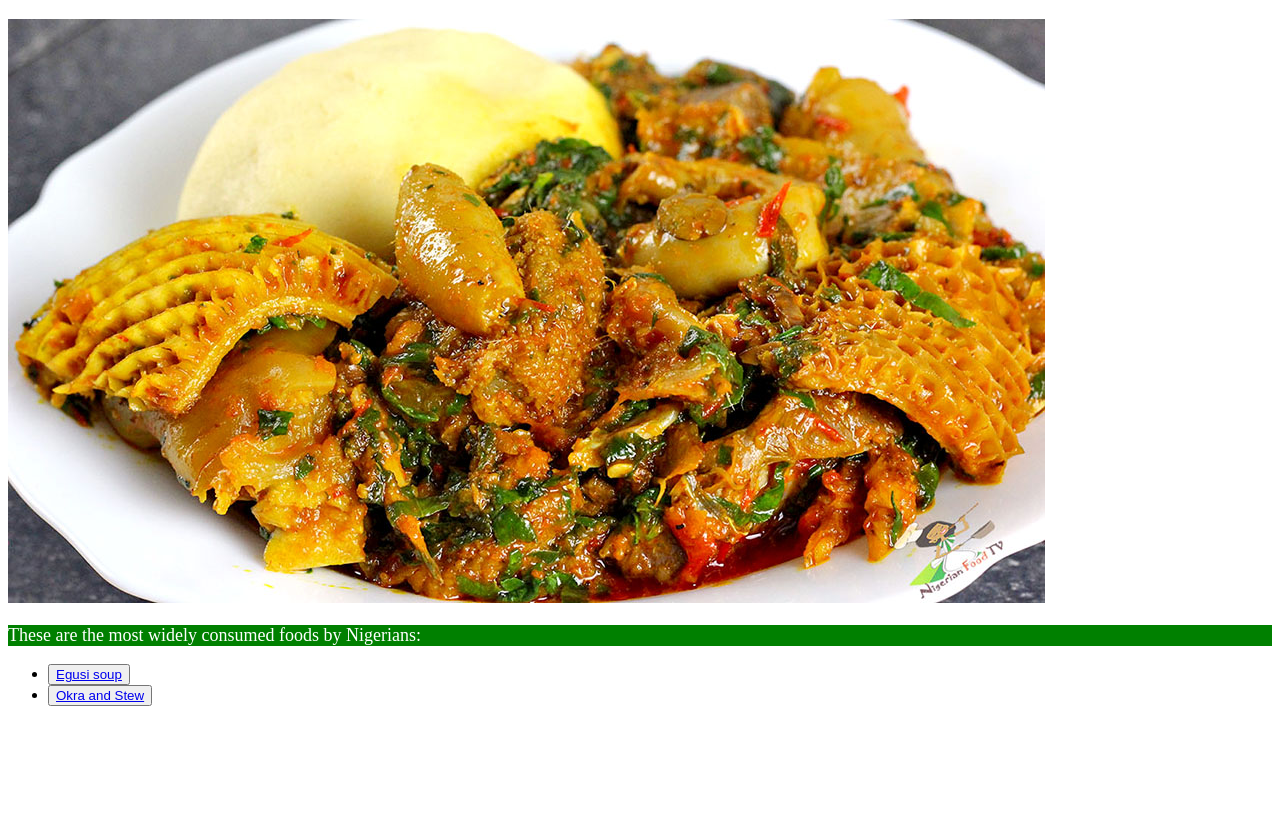
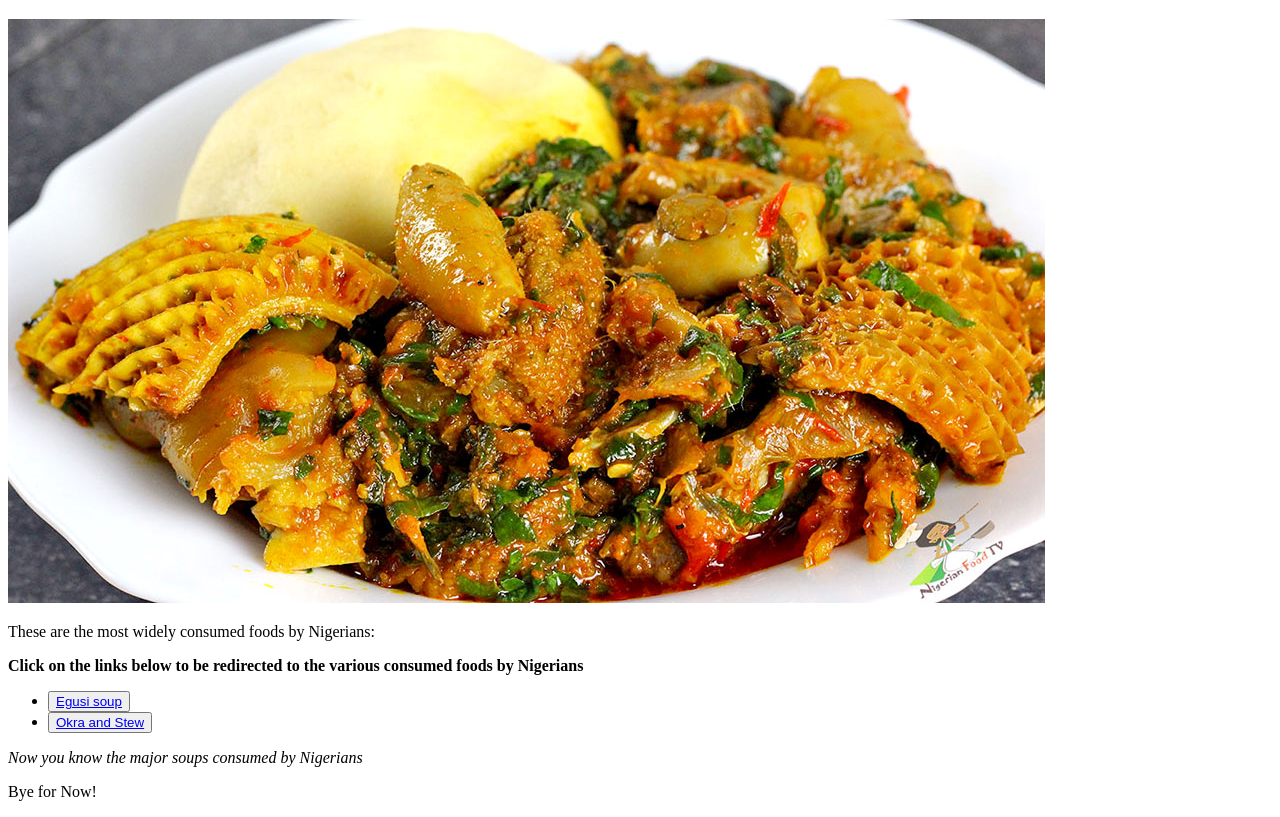
Before and after one commit to yobamsGit/Odin-recipes, a plain HTML site: page index.html in a window 1280 px wide. Shown: the part 100-917 px from the top of the page. Before the commit the page ends 822 px from the top, so only its background shows below. Drawn offline with Linux system fonts and the light colour scheme.

Commit message:
Trying class and Id selectors

```diff
--- a/index.html
+++ b/index.html
@@ -9,29 +9,36 @@
 
 <body>
 
-    <style>
-        p {
-    background-color: green;
-    color: white;
-    font-size: 18px
-        }
-    </style>
-
-
     <h1>Odin Recipes</h1>
+    <div class="number1">
     <h5 style="text-align:center;">Welcome to the project for Nigerian food recipes</h5>
-
+    </div>
     <img src="images/EFO-RIRO.jpg" alt="Efo-riro soup">
-
+    <div id="number2">
     <p>
    These are the most widely consumed foods by Nigerians:
     </p>
+    </div>
+
+   <div class="number3"> <p>
+        <strong>Click on the links below to be redirected to the various consumed foods by Nigerians</strong>
+    </p> </div>
         <ul>
             <li>
             <button><a href="foods/egusi-soup.html">Egusi soup</a></button> </li>
            <li>
             <button><a href="foods/okro-and-stew.html">Okra and Stew</a></button></li>
         </ul>
+    <div id="number 4">
+        <p>
+            <em>Now you know the major soups consumed by Nigerians</em>
+        </p>
+    </div>
+    <div class="number5">
+        <p>
+        Bye for Now!
+        </p>
+    </div>
 </body>
 
 </html>
```
